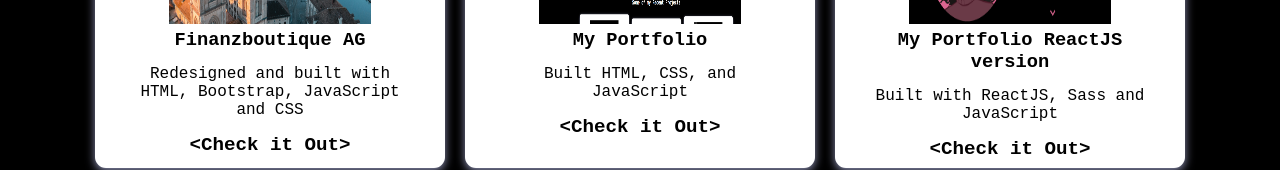
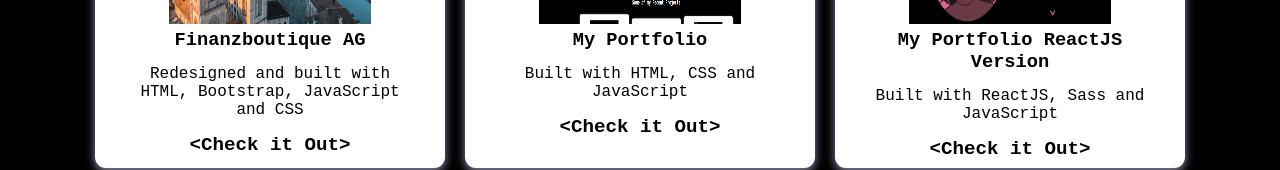
Before and after one commit to nurzeinab/portfoliov2, a plain HTML site: page index.html in a window 1280 px wide. Shown: the part 774-944 px from the top of the page. Drawn offline with nearby package versions, Linux system fonts and the light colour scheme.

Commit message:
little text correction at projects sections

```diff
--- a/index.html
+++ b/index.html
@@ -70,7 +70,7 @@
         />
         <h3 class="project-title">My Portfolio</h3>
         <p class="project-details">
-          Built HTML, CSS, and JavaScript
+          Built with HTML, CSS and JavaScript
         </p>
         <a href="https://github.com/nurzeinab/portfoliov2" target="_blank" class="project-link" style="font-size: larger;"><b>&#60;Check it Out&#62;</b></a>
       </div>
@@ -81,7 +81,7 @@
           loading="lazy"
           class="project-pic"
         />
-        <h3 class="project-title">My Portfolio ReactJS version</h3>
+        <h3 class="project-title">My Portfolio ReactJS Version</h3>
         <p class="project-details">
           Built with ReactJS, Sass and JavaScript
         </p>
```
